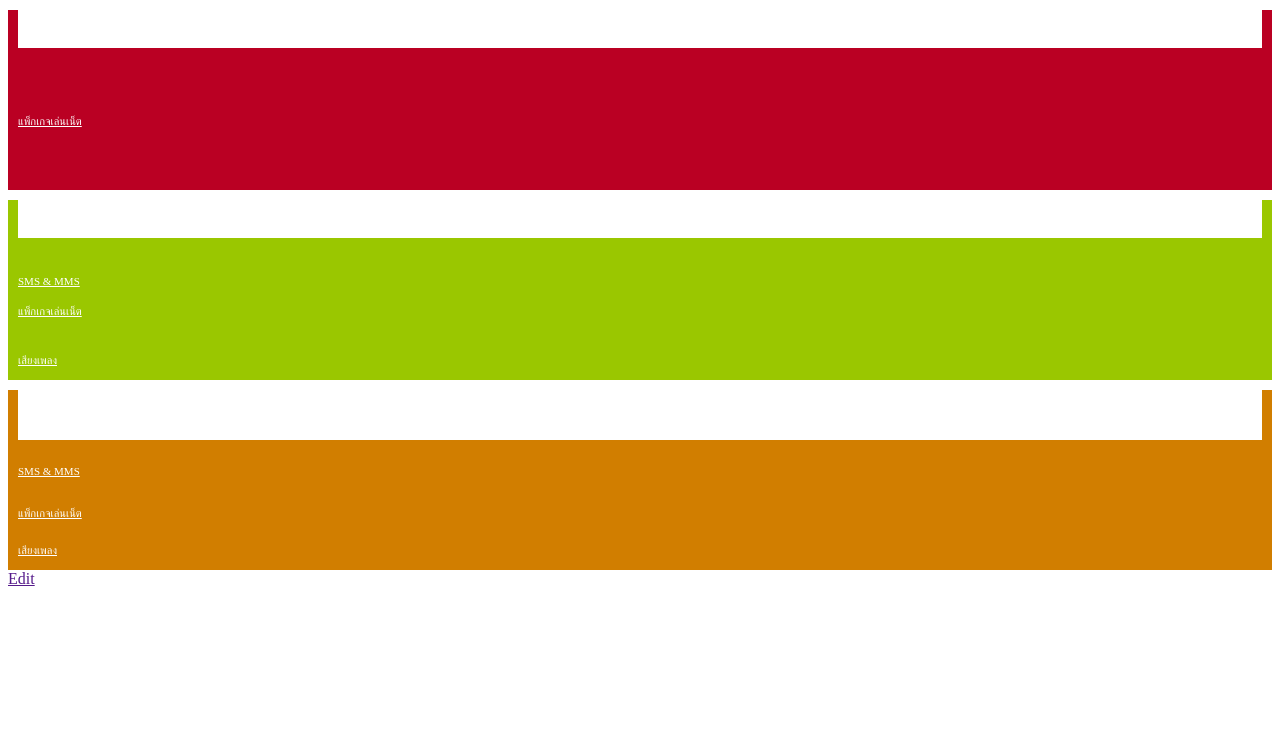
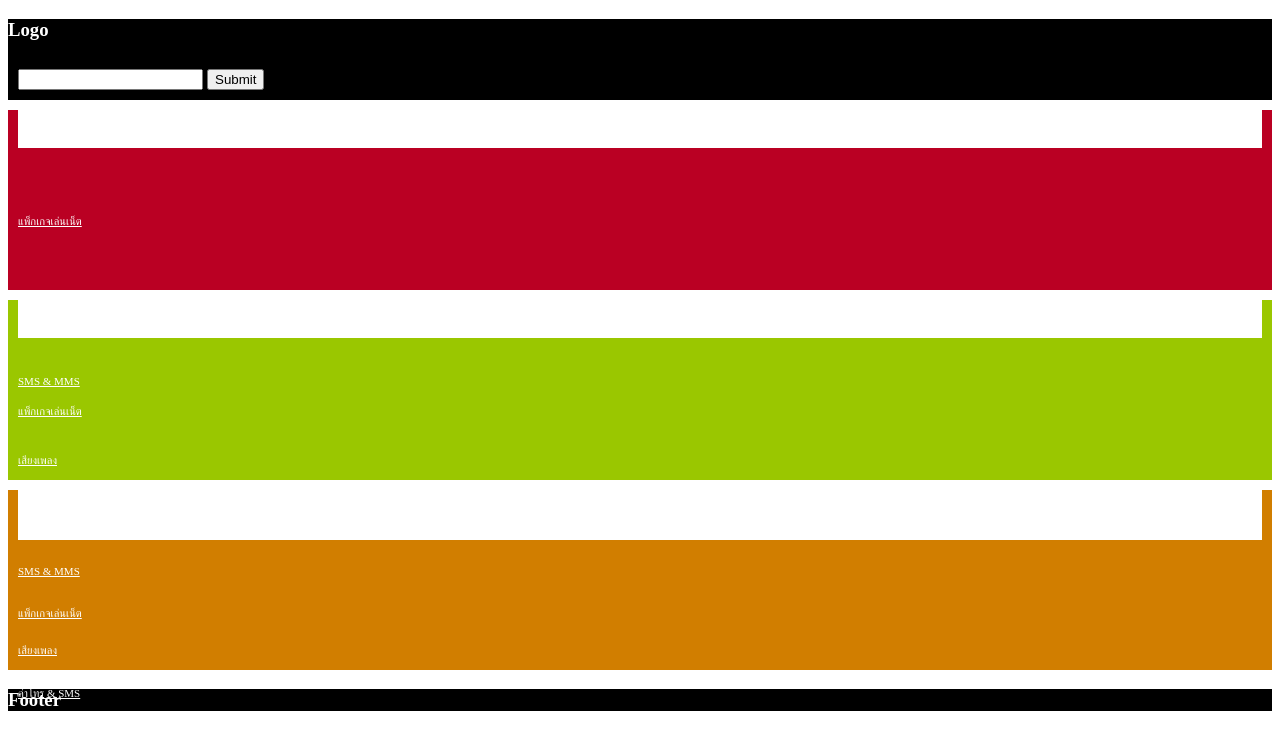
Before and after one commit to nuiz/pro, a PHP site: the page made by private/view/page.php in a window 1280 px wide. Shown: the top 750 px of the page. Run offline with PHP 8.4, Linux system fonts and the light colour scheme; the template is opened without the code that fills it, so the values that code supplies are empty; some libraries are stand-ins or nearby versions.

Commit message:
nav + footer

```diff
--- a/index.php
+++ b/index.php
@@ -6,6 +6,7 @@
  * Time: 5:28 PM
  */
 
+session_start();
 require_once 'bootstrap.php';
 
 \Main\App::start();
--- a/private/view/edit.php
+++ b/private/view/edit.php
@@ -1,5 +1,5 @@
 <?php $this->import('/layout/top');?>
-<div class="container-fluid">
+<div class="container">
     <script src="//cdn.ckeditor.com/4.4.6/full/ckeditor.js"></script>
     <form method="post" action="<?php echo \Main\Helper\URL::absolute('/edit/'.$params['page_name']);?>">
         <textarea name="html" id="editor1" rows="10" cols="80"><?php echo $params['html'];?></textarea>
--- a/private/view/layout/bottom.php
+++ b/private/view/layout/bottom.php
@@ -1,2 +1,7 @@
+<div class="container">
+    <div class="row" style="background-color: black;">
+        <h3 class="pull-left" style="color: white;">Footer</h3>
+    </div>
+</div>
 </body>
 </html>
--- a/private/view/layout/top.php
+++ b/private/view/layout/top.php
@@ -99,31 +99,48 @@
         height: 180px;
     }
 </style>
-<div class="container-fluid">
+
+<div class="container">
+    <div class="row" style="background-color: black;">
+        <h3 class="pull-left" style="color: white;">Logo</h3>
+        <div class="pull-right" style="padding: 10px;">
+            <?php if(@$_SESSION['login']){ ?>
+                <form method="post" action="<?php echo \Main\Helper\URL::absolute('/logout');?>">
+                    <a class="btn btn-default" href="<?php echo \Main\Helper\URL::absolute('/edit/'.$params['page_name']);?>">Edit</a>
+                    <button class="btn btn-default" type="submit">logout</button>
+                </form>
+            <?php }else{ ?>
+                <form method="post" action="<?php echo \Main\Helper\URL::absolute('/login');?>">
+                    <input type="password" name="password">
+                    <button type="submit">Submit</button>
+                </form>
+            <?php }?>
+        </div>
+    </div>
     <div class="row">
         <div class="col-md-4 brand-block" style="background: #BA0023;">
             <div class="text-center brand-bar"><img src="<?php echo \Main\Helper\URL::absolute('/public/images/bar/happy.png');?>"></div>
             <div class="row">
                 <div class="col-md-3 text-center pro-block">
-                    <a href="dtac_net">
+                    <a href="<?php echo \Main\Helper\URL::absolute('/dtac_net');?>">
                         <span class="glyphicon glyphicon-globe pro-icon"><i class="fa fa-globe"></i></span>
                         <br><span>แพ็กเกจเล่นเน็ต</span>
                     </a>
                 </div>
                 <div class="col-md-3 text-center pro-block">
-                    <a href="dtac_tel">
+                    <a href="<?php echo \Main\Helper\URL::absolute('/dtac_tel');?>">
                         <span class="glyphicon glyphicon-earphone pro-icon"><i class="fa fa-globe"></i></span>
                         <br><span>โปรเสริมค่าโทร</span>
                     </a>
                 </div>
                 <div class="col-md-3 text-center pro-block">
-                    <a href="dtac_sms">
+                    <a href="<?php echo \Main\Helper\URL::absolute('/dtac_sms');?>">
                         <span class="glyphicon glyphicon-envelope pro-icon"><i class="fa fa-globe"></i></span>
                         <br><span>SMS & MMS</span>
                     </a>
                 </div>
                 <div class="col-md-3 text-center pro-block">
-                    <a href="dtac_music">
+                    <a href="<?php echo \Main\Helper\URL::absolute('/dtac_music');?>">
                         <span class="glyphicon glyphicon-music pro-icon"><i class="fa fa-globe"></i></span>
                         <br><span>เสียงเพลง</span>
                     </a>
@@ -134,25 +151,25 @@
             <div class="text-center brand-bar"><img src="<?php echo \Main\Helper\URL::absolute('/public/images/bar/ais.jpg');?>"></div>
             <div class="row">
                 <div class="col-md-3 text-center pro-block">
-                    <a href="ais_net">
+                    <a href="<?php echo \Main\Helper\URL::absolute('/ais_net');?>">
                         <span class="glyphicon glyphicon-globe pro-icon"><i class="fa fa-globe"></i></span>
                         <br><span>แพ็กเกจเล่นเน็ต</span>
                     </a>
                 </div>
                 <div class="col-md-3 text-center pro-block">
-                    <a href="ais_tel">
+                    <a href="<?php echo \Main\Helper\URL::absolute('/ais_tel');?>">
                         <span class="glyphicon glyphicon-earphone pro-icon"><i class="fa fa-globe"></i></span>
                         <br><span>โปรเสริมค่าโทร</span>
                     </a>
                 </div>
                 <div class="col-md-3 text-center pro-block">
-                    <a href="ais_sms">
+                    <a href="<?php echo \Main\Helper\URL::absolute('/ais_sms');?>">
                         <span class="glyphicon glyphicon-envelope pro-icon"><i class="fa fa-globe"></i></span>
                         <br><span>SMS & MMS</span>
                     </a>
                 </div>
                 <div class="col-md-3 text-center pro-block">
-                    <a href="ais_music">
+                    <a href="<?php echo \Main\Helper\URL::absolute('/ais_music');?>">
                         <span class="glyphicon glyphicon-music pro-icon"><i class="fa fa-globe"></i></span>
                         <br><span>เสียงเพลง</span>
                     </a>
@@ -166,19 +183,19 @@
 
             <div class="row">
                 <div class="col-md-4 text-center pro-block">
-                    <a href="true_net">
+                    <a href="<?php echo \Main\Helper\URL::absolute('/true_net');?>">
                         <span class="glyphicon glyphicon-globe pro-icon"><i class="fa fa-globe"></i></span>
                         <br><span>แพ็กเกจเล่นเน็ต</span>
                     </a>
                 </div>
                 <div class="col-md-4 text-center pro-block">
-                    <a href="true_tel_sms">
+                    <a href="<?php echo \Main\Helper\URL::absolute('/true_tel_sms');?>">
                         <span class="glyphicon glyphicon-earphone pro-icon"><i class="fa fa-globe"></i></span>
                         <br><span>ค่าโทร & SMS</span>
                     </a>
                 </div>
                 <div class="col-md-4 text-center pro-block">
-                    <a href="true_4g">
+                    <a href="<?php echo \Main\Helper\URL::absolute('/true_4g');?>">
                         <img src="<?php echo \Main\Helper\URL::absolute('/public/images/bar/4g-icon.png');?>">
                         <br><span>โปรเน็ต 4G LTE</span>
                     </a>
--- a/private/view/page.php
+++ b/private/view/page.php
@@ -1,6 +1,5 @@
 <?php $this->import('/layout/top');?>
-<?php echo $params['html'];?>
-<div class="clearfix">
-    <a href="<?php echo \Main\Helper\URL::absolute('/edit/'.$params['page_name']);?>">Edit</a>
+<div class="container">
+    <?php echo $params['html'];?>
 </div>
 <?php $this->import('/layout/bottom');?>
```
Also changed, not shown: private/src/Main/CTL/IndexCTL.php (+30 -1 lines).
